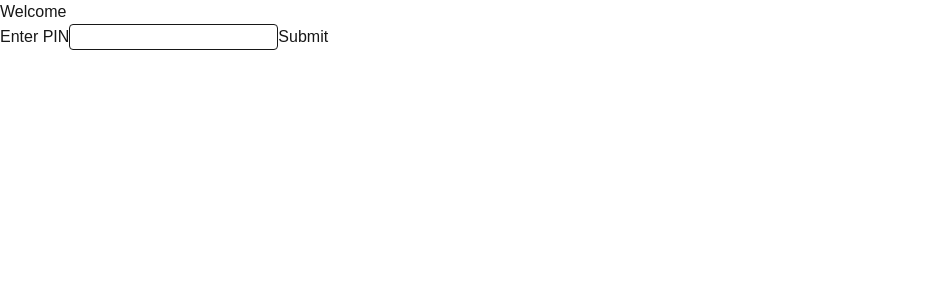
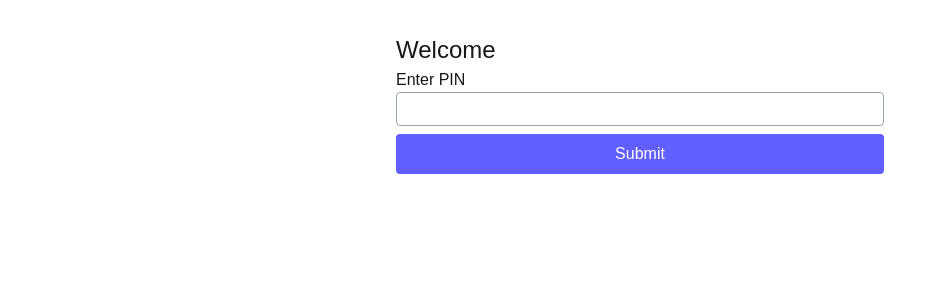
Before and after one commit to lesc90/atm-app, a Next.js app: page / in a window 1280 px wide. Shown: the top 300 px of the page, without its empty margins (0-947 px from the left). Built offline with nearby package versions, Linux system fonts and the light colour scheme.

Commit message:
styling and reusable form components

```diff
--- a/public/data.json
+++ b/public/data.json
@@ -3,7 +3,7 @@
     "pin": "1234",
     "accountId": "abc123",
     "name": "Sam",
-    "balance": 3600
+    "balance": 3977
   },
   {
     "pin": "1111",
--- a/src/app/globals.css
+++ b/src/app/globals.css
@@ -10,3 +10,9 @@ body {
   color: var(--foreground);
   font-family: Arial, Helvetica, sans-serif;
 }
+
+@layer base {
+  h1 {
+    font-size: var(--text-2xl);
+  }
+}
--- a/src/app/member/page.tsx
+++ b/src/app/member/page.tsx
@@ -4,6 +4,7 @@ import { useAuth } from '@/context/AuthContext';
 import { BalanceView } from '@/components/BalanceView';
 import { ManageFundsForm } from '@/components/ManageFundsForm';
 import { useRouter } from 'next/navigation';
+import Button from '@/components/Button';
 
 export default function Welcome() {
   const router = useRouter();
@@ -11,14 +12,14 @@ export default function Welcome() {
   const [view, setView] = useState<'balance' | 'deposit' | 'withdraw' | null>(null);
 
   return (
-    <>
+    <div className="max-w-lg mx-auto mt-5 p-3">
       <h1>Welcome {user?.name}</h1>
 
-      <nav className="flex gap-4">
-        <button onClick={() => setView('balance')}>View Balance</button>
-        <button onClick={() => setView('deposit')}>Deposit Funds</button>
-        <button onClick={() => setView('withdraw')}>Withdraw Funds</button>
-        <button onClick={() => router.push('/')}>Log Out</button>
+      <nav className="flex gap-2">
+        <Button onClick={() => setView('balance')} variant="secondary">View Balance</Button>
+        <Button onClick={() => setView('deposit')} variant="secondary">Deposit Funds</Button>
+        <Button onClick={() => setView('withdraw')} variant="secondary">Withdraw Funds</Button>
+        <Button onClick={() => router.push('/')} variant="secondary">Log Out</Button>
       </nav>
 
       <div className="mt-4">
@@ -26,6 +27,6 @@ export default function Welcome() {
         {view === 'deposit' && <ManageFundsForm action="deposit" />}
         {view === 'withdraw' && <ManageFundsForm action="withdraw" />}
       </div>
-    </>
+    </div>
   );
 }
--- a/src/app/page.tsx
+++ b/src/app/page.tsx
@@ -2,6 +2,8 @@
 import { useState } from "react";
 import { useRouter } from "next/navigation";
 import { useAuth } from "@/context/AuthContext";
+import Button from "@/components/Button";
+import Input from "@/components/Input";
 
 export default function Home() {
   const [error, setError] = useState('');
@@ -27,29 +29,28 @@ export default function Home() {
     if (res.ok) {
       login({ accountId: data.accountId, name: data.name, balance: data.balance });
       router.push('/member')
+      setError('')
+    } else {
+      setError(data.error || 'Login failed. Please try again.');
     }
-    setError('')
   }
 
   return (
-    <div className="login">
+    <div className="login max-w-lg mx-auto mt-5 p-3">
       <h1>Welcome</h1>
-      <form onSubmit={handleSubmit}>
+      <form onSubmit={handleSubmit} className="flex flex-col">
         <label htmlFor="pin">
           Enter PIN
         </label>
-        <input
+        <Input
           name="pin"
           id="pin"
           type="password"
           inputMode="numeric"
           maxLength={4}
-          className="border-1 border-solid rounded-sm"
         />
         {error && <p className="text-red-500 text-sm">{error}</p>}
-        <button type="submit" className="cursor-pointer">
-          Submit
-        </button>
+        <Button variant="primary" className="mt-2">Submit</Button>
       </form>
     </div>
   );
--- /dev/null
+++ b/src/components/Button.tsx
@@ -0,0 +1,19 @@
+type ButtonProps = React.ButtonHTMLAttributes<HTMLButtonElement> & {
+  variant?: 'primary' | 'secondary';
+};
+
+const Button = ({ variant = 'primary', className = '', ...props }: ButtonProps) => {
+  const base = 'px-4 py-2 rounded font-medium transition my-2';
+  const variants = {
+    primary: 'bg-indigo-500 text-white hover:bg-indigo-700 cursor-pointer',
+    secondary: 'bg-stone-200 text-gray hover:bg-stone-300 cursor-pointer text-sm'
+  };
+  return (
+    <button
+      className={`${base} ${variants[variant]} ${className}`}
+      {...props}
+    />
+  );
+}
+
+export default Button;
--- /dev/null
+++ b/src/components/Input.tsx
@@ -0,0 +1,18 @@
+type InputProps = React.InputHTMLAttributes<HTMLInputElement> & {
+  variant?: 'primary';
+};
+
+const Button = ({ variant = 'primary', className = '', ...props }: InputProps) => {
+  const base = 'px-2 py-1 rounded font-medium';
+  const variants = {
+    primary: 'border-1 border-solid rounded-sm border-gray-400',
+  };
+  return (
+    <input
+      className={`${base} ${variants[variant]} ${className}`}
+      {...props}
+    />
+  );
+}
+
+export default Button;
--- a/src/components/ManageFundsForm.tsx
+++ b/src/components/ManageFundsForm.tsx
@@ -1,6 +1,8 @@
 'use client'
 import { useState } from "react"
 import { useAuth } from '@/context/AuthContext';
+import Button from "./Button";
+import Input from "./Input";
 
 type ManageFundsFormProps = {
   action: 'deposit' | 'withdraw';
@@ -17,6 +19,10 @@ const ManageFundsForm = ({ action }: ManageFundsFormProps) => {
     const accountId = user?.accountId;
     const amountStr = new FormData(form).get('amount')?.toString();
     const amount = amountStr ? parseFloat(amountStr) : 0;
+
+    if (action === 'withdraw') {
+      // TODO: add daily withdrawal limit
+    }
 
     const res = await fetch(`/api/balance/${accountId}`, {
       method: 'POST',
@@ -35,9 +41,9 @@ const ManageFundsForm = ({ action }: ManageFundsFormProps) => {
   return (
     <>
       <h1>{displayAction} funds</h1>
-      <form onSubmit={handleSubmit}>
+      <form onSubmit={handleSubmit} className="flex flex-col">
         <label htmlFor="amount"></label>
-        <input
+        <Input
           type="number"
           id="amount"
           name="amount"
@@ -45,9 +51,9 @@ const ManageFundsForm = ({ action }: ManageFundsFormProps) => {
           step="0.01"
           required
           className="border-1 border-solid rounded-sm" />
-        <button type="submit">{displayAction}</button>
+        <Button variant="primary">{displayAction}</Button>
       </form>
-      <p>Account Balance: {currentBalance || user?.balance}</p>
+      <p className="mt-3">Account Balance: ${currentBalance || user?.balance}</p>
     </>
   );
 }
```
